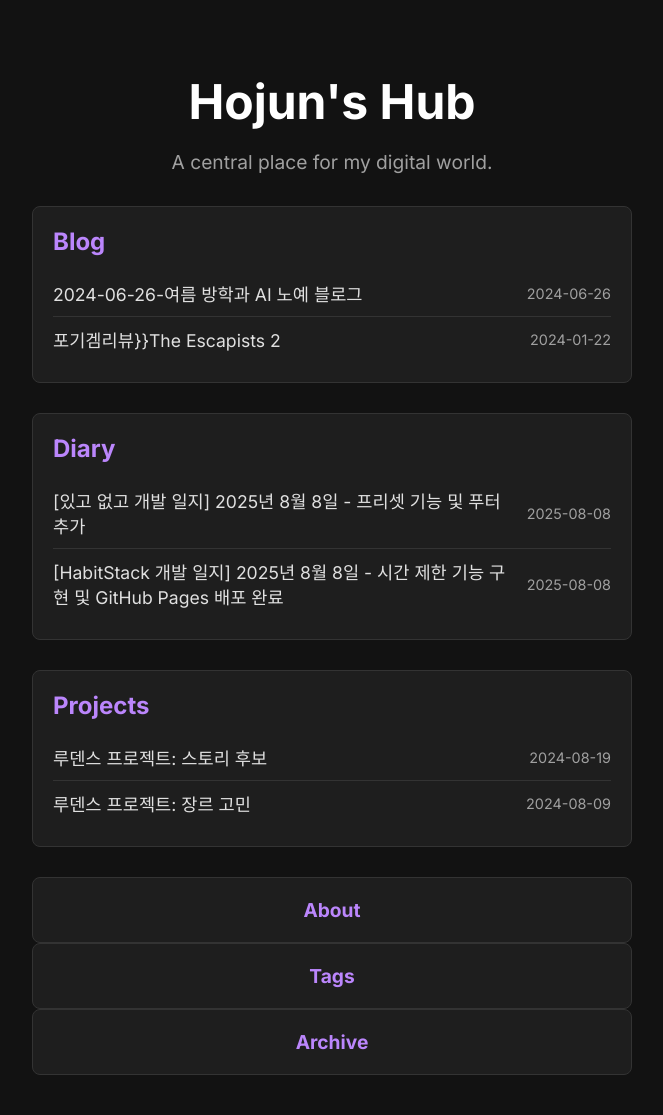
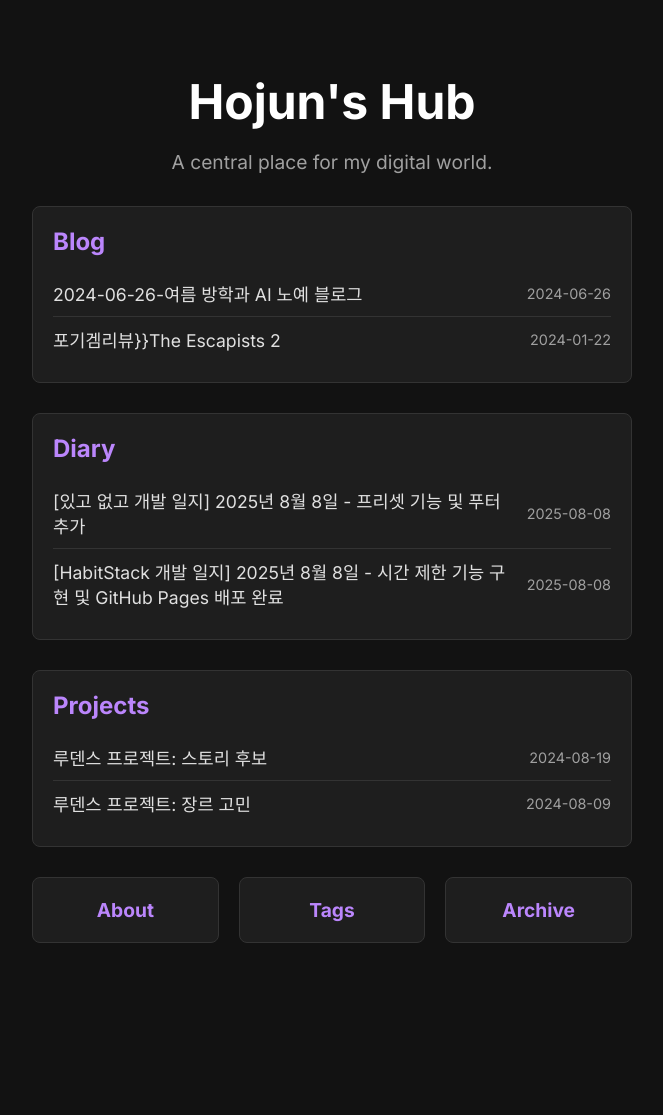
Before and after one commit to hojun313/hojun313.github.io, a Jekyll site: the page built from index.html, in a window 1280 px wide. Shown: the whole page, without its empty margins (308-971 px from the left). Built offline with Jekyll 4.4.1, drawn with Linux system fonts in a browser that asks for light colours; after the commit the page ends 983 px from its top, so only the background shows below that.

Commit message:
Revert "메인 배치 재시도"
This reverts commit f480f371c7ac81b34406b992f9239680ada1277a.

```diff
--- a/assets/css/style.css
+++ b/assets/css/style.css
@@ -437,21 +437,22 @@ body.page-hub {
     .hub-section h2 {
         font-size: 1.3rem;
     }
-        .hub-post-list a {
+    .hub-post-list a {
         font-size: 1rem;
     }
-  }
 }
 
 /* --- New Hub Bottom Row Styles --- */
 .hub-bottom-row {
     display: flex;
     gap: 20px; /* Adjust gap as needed */
+    width: 100%;
 }
 
 .hub-section-small {
     flex: 1; /* Make all sections in the row have equal width */
     text-align: center; /* Center the text */
+    padding: 20px; /* You can adjust padding */
 }
 
 .hub-section-small h2 {
```
